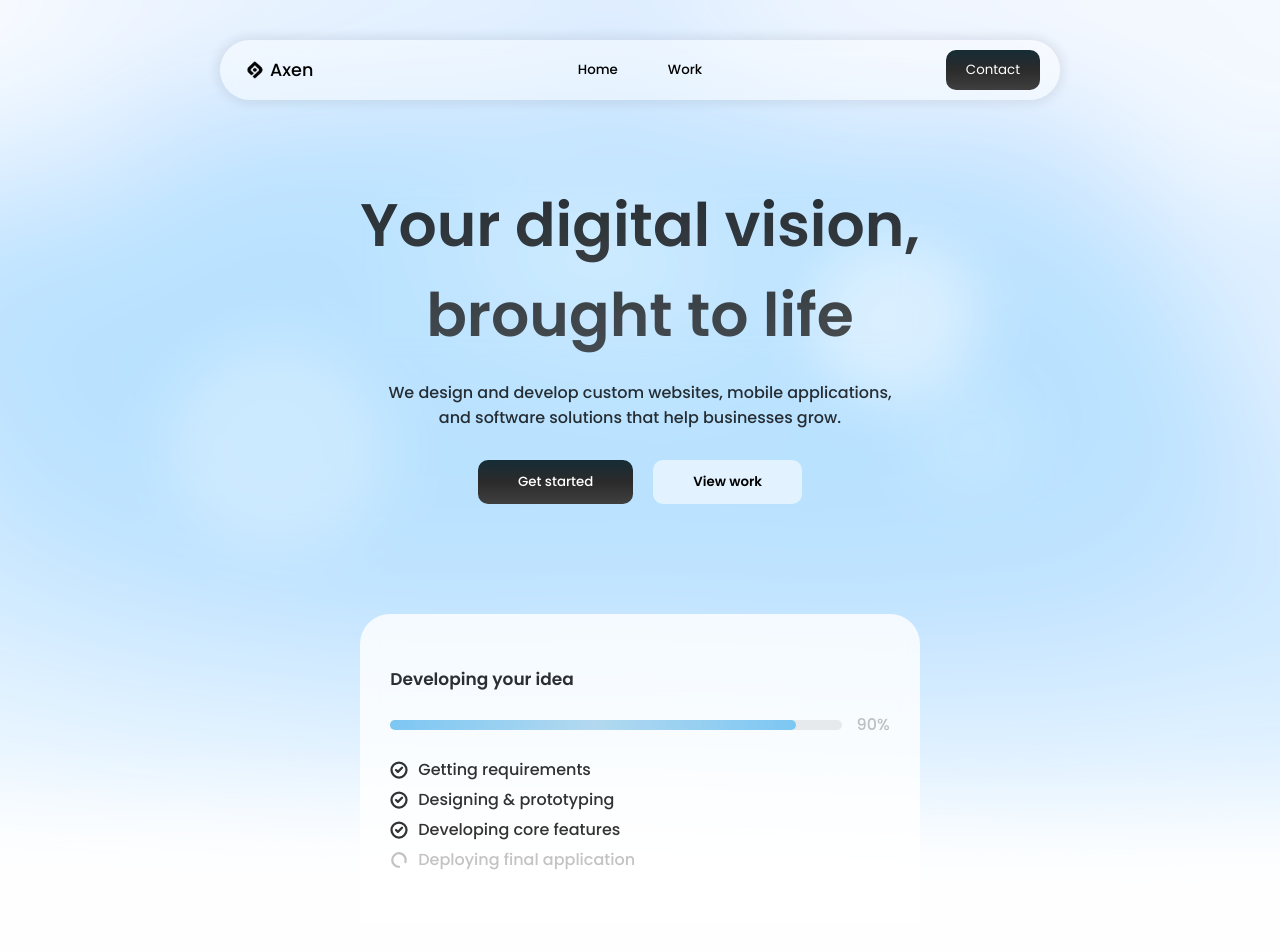
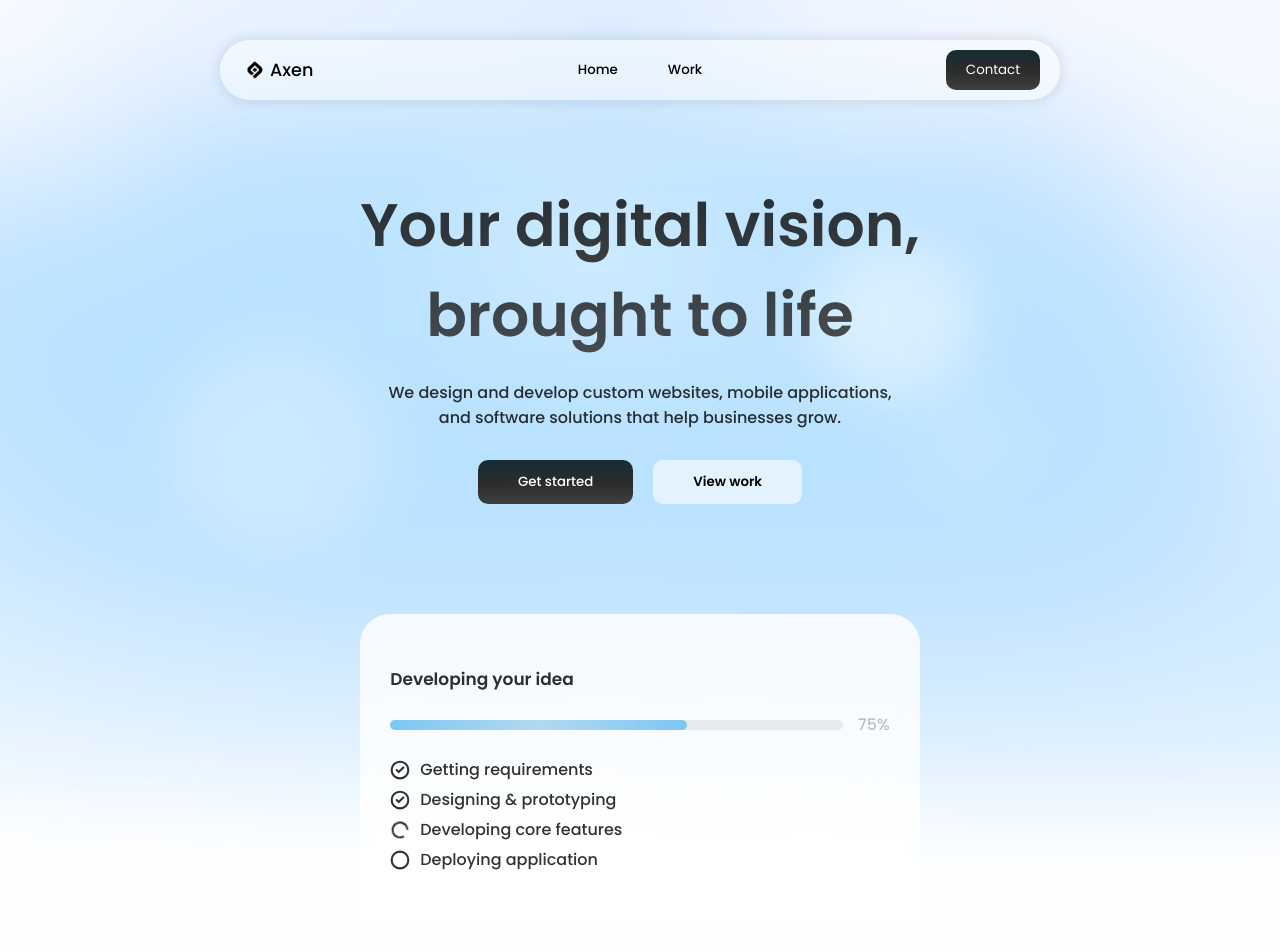
Before and after one commit to loumarzz01/Axen, a React (Vite) app: page / in a window 1280 px wide. Shown: the top 952 px of the page. Built offline with nearby package versions, Linux system fonts and the light colour scheme.

Commit message:
added animations

```diff
--- a/src/components/home/Home.css
+++ b/src/components/home/Home.css
@@ -180,10 +180,12 @@
 }
 
 .progress-fill {
-    width: 90%;
+
     height: 100%;
     background: linear-gradient(to left, #64bdf0, #64bdf07c, #64bdf0);
     border-radius: 10px;
+
+    transition: width 0.5s ease;
 }
 
 .progress-bar-text {
@@ -203,10 +205,17 @@
     gap: 10px;
 }
 
-.final-task {
-    color: rgb(180, 180, 180);
+.loading-icon {
+    animation: spin 1s linear infinite;
+
 }
 
-.loading-icon {
-    color: rgb(180, 180, 180);
+@keyframes spin {
+    from {
+        transform: rotate(0deg);
+    }
+
+    to {
+        transform: rotate(360deg)
+    }
 }
--- a/src/components/home/Home.jsx
+++ b/src/components/home/Home.jsx
@@ -2,7 +2,7 @@
 import { useEffect, useState } from 'react';
 import './Home.css'
 
-import { CircleCheck, LoaderCircle} from "lucide-react";
+import { CircleCheck, LoaderCircle, Circle} from "lucide-react";
 
 
 
@@ -10,21 +10,43 @@ import { CircleCheck, LoaderCircle} from "lucide-react";
 
 export default function Home({scrollToSection, refs}) {
 
-    const [rotate, setRotate] = useState(0)
+    const tasks = [
+        "Getting requirements",
+        "Designing & prototyping",
+        "Developing core features",
+        "Deploying application"
+    ]
 
-    const loadingAnimation = () => {
-        setInterval(() => {
-            setRotate((prev) => prev + 1)
-        }, 15)
-
-        return () => clearInterval(loadingAnimation)
-    }
+    const [currentTask, setCurrentTask] = useState(0)
 
 
 
     useEffect(() => {
-        loadingAnimation()
+
+
+
+
+        const interval = setInterval(() => {
+
+            setCurrentTask(prev => {
+                if (prev >= tasks.length - 1) { //if the previous value is greater than the length of tasks array
+                    return 0
+                }
+
+                return prev + 1 //otherwise return prev + 1
+            })
+
+        }, 1000)
+
+        return () => clearInterval(interval)
+
     }, [])
+
+    const progress = ((currentTask+1) / tasks.length) * 100
+
+
+
+
 
     return (
         <div className='home-page'>
@@ -70,31 +92,31 @@ export default function Home({scrollToSection, refs}) {
 
                     <div className='progress-bar-container'>
                         <div className='progress-bar'>
-                            <div className='progress-fill'></div>
+                            <div style={{width: `${progress}%`}} className='progress-fill'></div>
                         </div>
 
-                        <p className='progress-bar-text'>90%</p>
+                        <p className='progress-bar-text'>{Math.round(progress)}%</p>
                     </div>
 
-                    <div className='task-container'>
-                        <CircleCheck size={18} strokeWidth={3}/>
-                        <p className='process-task'>Getting requirements</p>
-                    </div>
+                    {tasks.map((task, index) => (
+                        <div className='task-container' key={task}>
 
-                    <div className='task-container'>
-                        <CircleCheck size={18} strokeWidth={3}/>
-                        <p className='process-task'>Designing & prototyping</p>
-                    </div>
+                            {index < currentTask && (
+                                <CircleCheck size={20} strokeWidth={2.5}/>
+                            )}
 
-                    <div className='task-container'>
-                        <CircleCheck size={18} strokeWidth={3}/>
-                        <p className='process-task'>Developing core features</p>
-                    </div>
+                            {index === currentTask && (
+                                <LoaderCircle className='loading-icon' size={20} strokeWidth={2.5}/>
+                            )}
 
-                    <div className='task-container'>
-                        <LoaderCircle className='loading-icon' style={{ transform: `rotate(${rotate}deg)` }} size={18} strokeWidth={3}/>
-                        <p className='process-task final-task'>Deploying final application</p>
-                    </div>
+                            {index > currentTask && (
+                                <Circle size={20} strokeWidth={2.5}/>
+                             )}
+
+
+                            <p className='process-task'>{task}</p>
+                        </div>
+                    ))}
 
 
 
```
